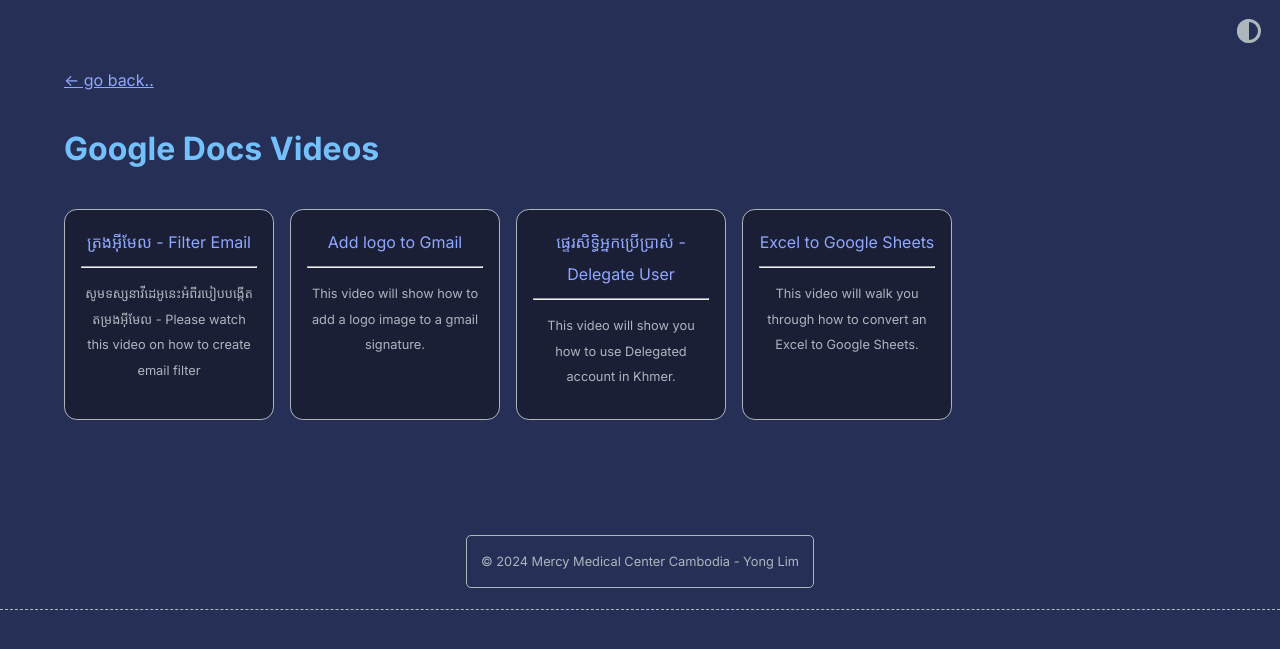
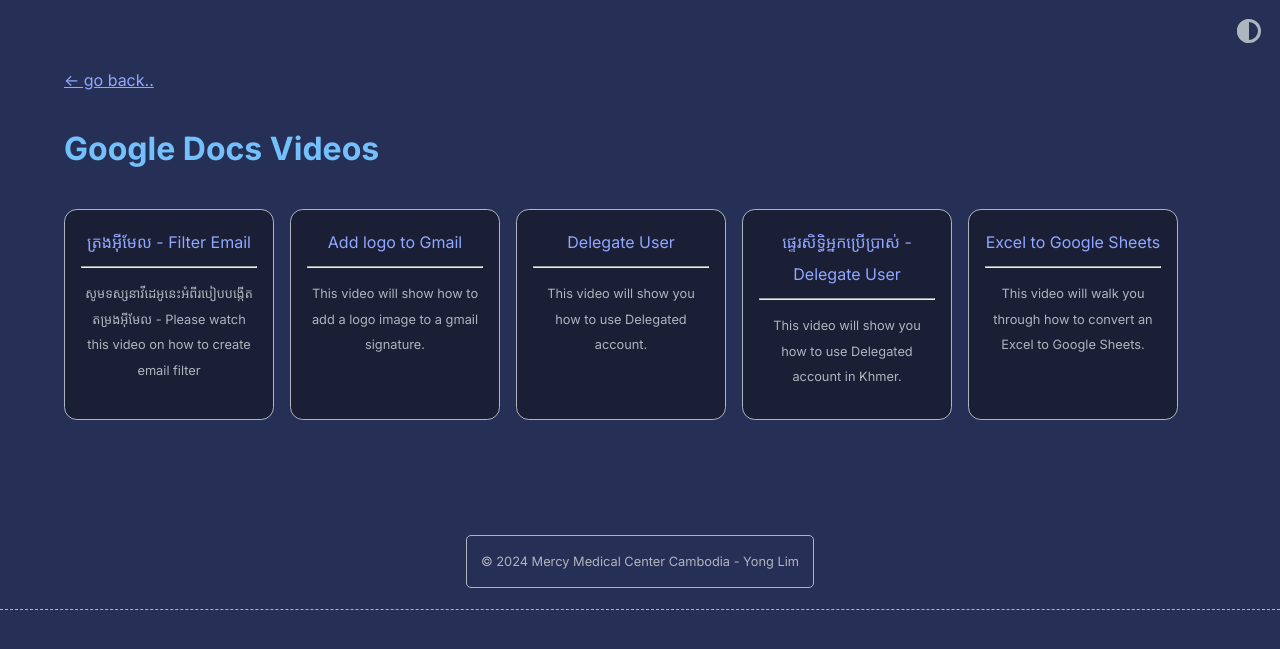
Before and after one commit to yong-lim/mmc-staff, a Jekyll site: the page built from _pages/google-docs.md, in a window 1280 px wide. Shown: the top 649 px of the page. Built offline with Jekyll 4.4.1, drawn with Linux system fonts in a browser that asks for light colours; some of the changed lines change nothing that is shown.

Commit message:
Fix grammar

```diff
--- a/_posts/2024-01-12-delegate-user.md
+++ b/_posts/2024-01-12-delegate-user.md
@@ -1,14 +1,14 @@
 ---
 layout: post
-title: Delegated User
+title: Delegate User
 desc: This video will show you how to use Delegated account.
 driveId: 1EPTn8Bh4CTIK_0DoD5A6-hD5po15joO_
-tags: [lab]
+tags: [lab, google-docs]
 ---
 
 {% include googleDrivePlayer.html id=page.driveId %}
 
-### How to use delegated account/user
+### How to use delegate account/user
 
 1) Accept the Grant Access Email
 ![Accept delegated](/assets/images/Delegated_Account_Accept.jpg "Accept delegate email")
```
